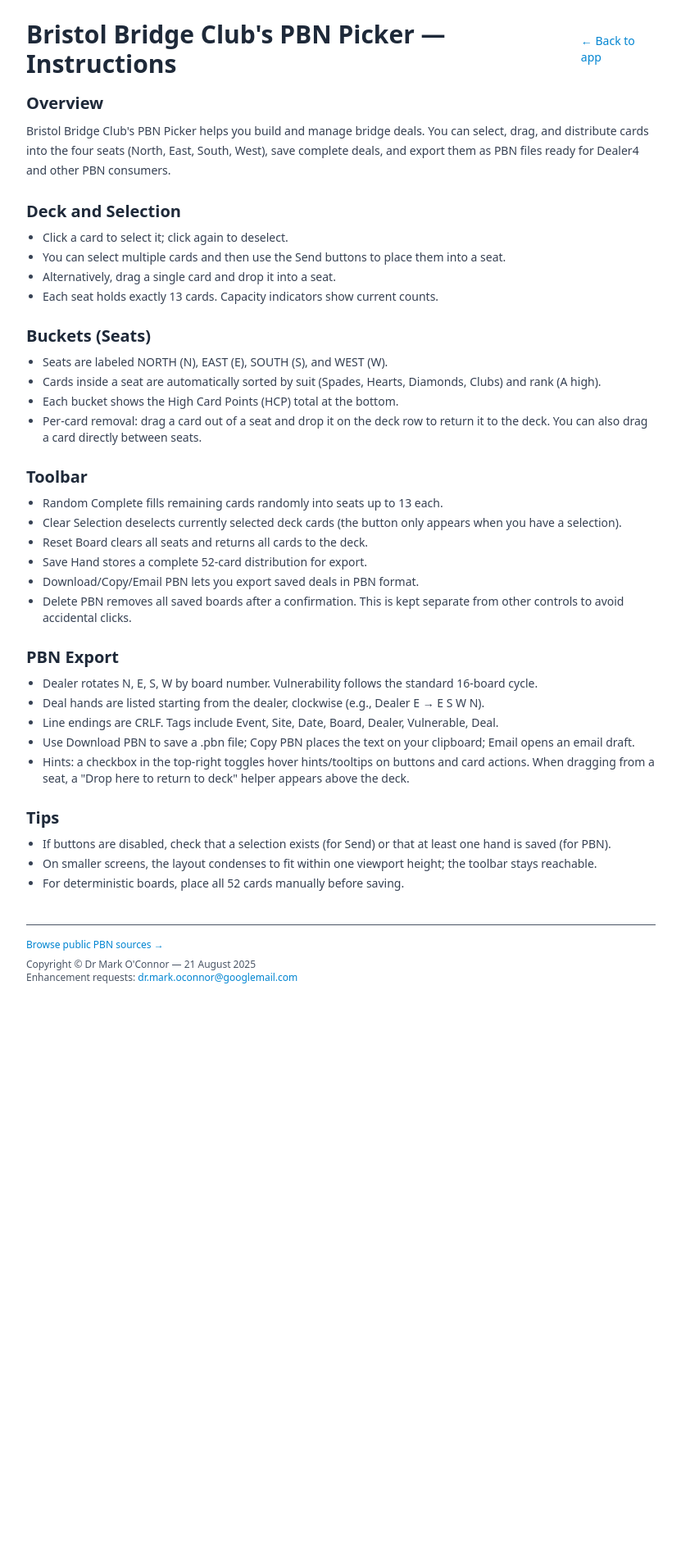
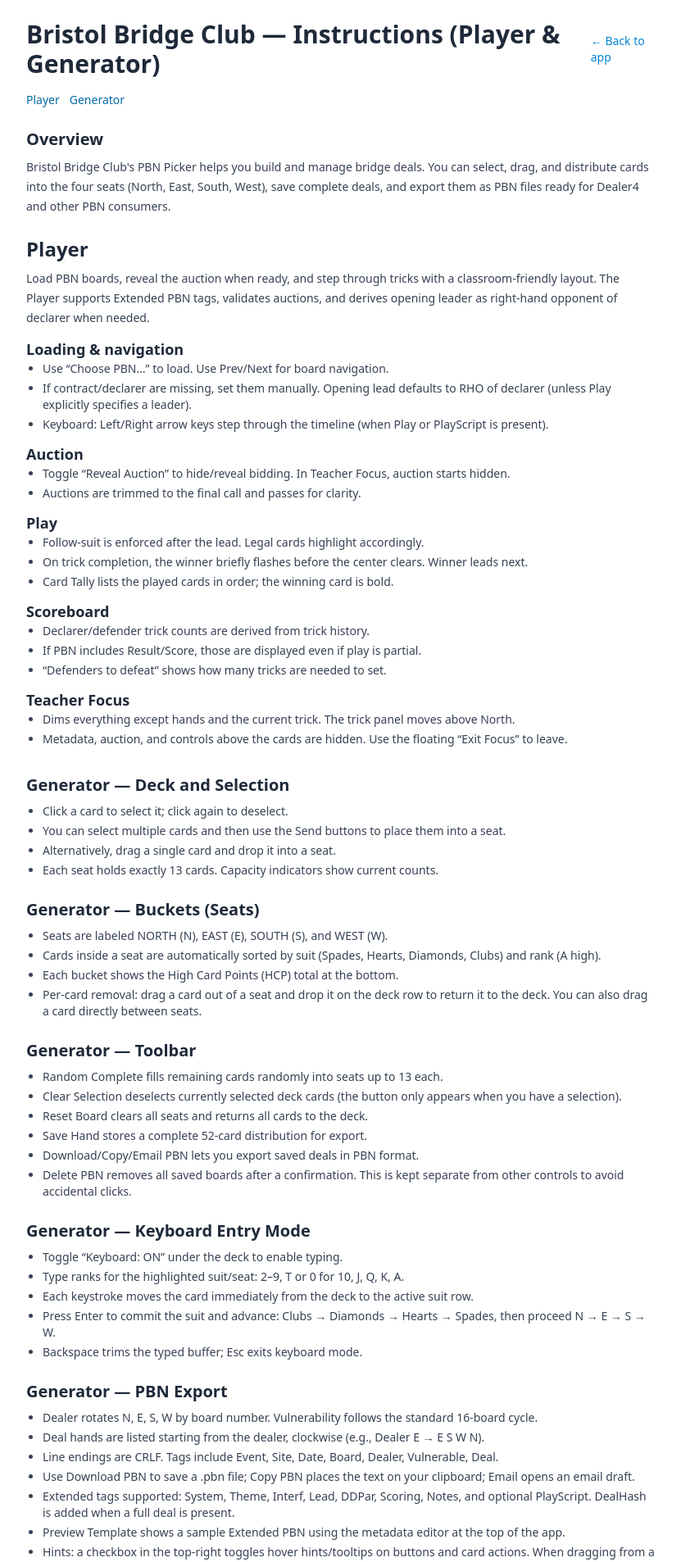
Before and after one commit to drmarkoconnor/ralph-app, a React (Vite) app in the folder ralph-react/: page /instructions in a window 1280 px wide. Shown: the top 1906 px of the page at 82% size, without its empty margins (224-1055 px from the left). Before the commit the page ends 1225 px from the top, so only its background shows below. Built offline with nearby package versions, Linux system fonts and the light colour scheme.

Commit message:
keyboard fix

```diff
--- a/ralph-react/index.html
+++ b/ralph-react/index.html
@@ -4,7 +4,7 @@
 		<meta charset="UTF-8" />
 		<link rel="icon" type="image/svg+xml" href="/vite.svg" />
 		<meta name="viewport" content="width=device-width, initial-scale=1.0" />
-		<title>Bristol Bridge Club's PBN Picker</title>
+		<title>PBN Generator</title>
 	</head>
 	<body>
 		<div id="root"></div>
--- a/ralph-react/src/pages/Home.jsx
+++ b/ralph-react/src/pages/Home.jsx
@@ -13,12 +13,12 @@ export default function Home() {
 				<Link
 					to="/picker"
 					className="px-4 py-3 rounded-lg border border-gray-300 bg-gray-50 hover:bg-gray-100 text-gray-900 text-sm text-center">
-					PBN Picker & Generator
+					PBN Generator (Construct hands)
 				</Link>
 				<Link
 					to="/player"
 					className="px-4 py-3 rounded-lg border border-gray-300 bg-gray-50 hover:bg-gray-100 text-gray-900 text-sm text-center">
-					Tournament PBN Player (beta)
+					PBN Player (Load & Teach)
 				</Link>
 			</div>
 			<div className="mt-6 text-sm text-sky-700">
--- a/ralph-react/src/pages/Instructions.jsx
+++ b/ralph-react/src/pages/Instructions.jsx
@@ -12,12 +12,20 @@ export default function Instructions() {
 			<div className="w-full max-w-3xl">
 				<div className="flex items-center justify-between mb-4">
 					<h1 className="text-3xl font-bold text-gray-800">
-						Bristol Bridge Club's PBN Picker — Instructions
+						Bristol Bridge Club — Instructions (Player & Generator)
 					</h1>
 					<Link to="/" className="text-sm text-sky-600 hover:underline">
 						← Back to app
 					</Link>
 				</div>
+
+				{/* Quick navigation */}
+				<nav className="mb-6 text-sm">
+					<ul className="flex flex-wrap gap-3 text-sky-700">
+						<li><a href="#player" className="hover:underline">Player</a></li>
+						<li><a href="#generator" className="hover:underline">Generator</a></li>
+					</ul>
+				</nav>
 
 				<section className="mb-6">
 					<h2 className="text-xl font-semibold text-gray-800 mb-2">Overview</h2>
@@ -29,10 +37,55 @@ export default function Instructions() {
 					</p>
 				</section>
 
-				<section className="mb-6">
-					<h2 className="text-xl font-semibold text-gray-800 mb-2">
-						Deck and Selection
-					</h2>
+				<section id="player" className="mb-8">
+					<h2 className="text-2xl font-semibold text-gray-800 mb-2">Player</h2>
+					<p className="text-sm text-gray-700 leading-6 mb-3">
+						Load PBN boards, reveal the auction when ready, and step through tricks with a classroom-friendly layout. The Player supports Extended PBN tags, validates auctions, and derives opening leader as right-hand opponent of declarer when needed.
+					</p>
+					<div className="space-y-3">
+						<div>
+							<h3 className="text-lg font-semibold text-gray-800">Loading & navigation</h3>
+							<ul className="list-disc pl-5 space-y-1 text-sm text-gray-700">
+								<li>Use “Choose PBN…” to load. Use Prev/Next for board navigation.</li>
+								<li>If contract/declarer are missing, set them manually. Opening lead defaults to RHO of declarer (unless Play explicitly specifies a leader).</li>
+								<li>Keyboard: Left/Right arrow keys step through the timeline (when Play or PlayScript is present).</li>
+							</ul>
+						</div>
+						<div>
+							<h3 className="text-lg font-semibold text-gray-800">Auction</h3>
+							<ul className="list-disc pl-5 space-y-1 text-sm text-gray-700">
+								<li>Toggle “Reveal Auction” to hide/reveal bidding. In Teacher Focus, auction starts hidden.</li>
+								<li>Auctions are trimmed to the final call and passes for clarity.</li>
+							</ul>
+						</div>
+						<div>
+							<h3 className="text-lg font-semibold text-gray-800">Play</h3>
+							<ul className="list-disc pl-5 space-y-1 text-sm text-gray-700">
+								<li>Follow-suit is enforced after the lead. Legal cards highlight accordingly.</li>
+								<li>On trick completion, the winner briefly flashes before the center clears. Winner leads next.</li>
+								<li>Card Tally lists the played cards in order; the winning card is bold.</li>
+							</ul>
+						</div>
+						<div>
+							<h3 className="text-lg font-semibold text-gray-800">Scoreboard</h3>
+							<ul className="list-disc pl-5 space-y-1 text-sm text-gray-700">
+								<li>Declarer/defender trick counts are derived from trick history.</li>
+								<li>If PBN includes Result/Score, those are displayed even if play is partial.</li>
+								<li>“Defenders to defeat” shows how many tricks are needed to set.</li>
+							</ul>
+						</div>
+						<div>
+							<h3 className="text-lg font-semibold text-gray-800">Teacher Focus</h3>
+							<ul className="list-disc pl-5 space-y-1 text-sm text-gray-700">
+								<li>Dims everything except hands and the current trick. The trick panel moves above North.</li>
+								<li>Metadata, auction, and controls above the cards are hidden. Use the floating “Exit Focus” to leave.</li>
+							</ul>
+						</div>
+					</div>
+				</section>
+
+				<section id="generator" className="mb-6">
+					<h2 className="text-xl font-semibold text-gray-800 mb-2">Generator — Deck and Selection</h2>
 					<ul className="list-disc pl-5 space-y-1 text-sm text-gray-700">
 						<li>Click a card to select it; click again to deselect.</li>
 						<li>
@@ -48,9 +101,7 @@ export default function Instructions() {
 				</section>
 
 				<section className="mb-6">
-					<h2 className="text-xl font-semibold text-gray-800 mb-2">
-						Buckets (Seats)
-					</h2>
+					<h2 className="text-xl font-semibold text-gray-800 mb-2">Generator — Buckets (Seats)</h2>
 					<ul className="list-disc pl-5 space-y-1 text-sm text-gray-700">
 						<li>
 							Seats are labeled NORTH (N), EAST (E), SOUTH (S), and WEST (W).
@@ -71,7 +122,7 @@ export default function Instructions() {
 				</section>
 
 				<section className="mb-6">
-					<h2 className="text-xl font-semibold text-gray-800 mb-2">Toolbar</h2>
+					<h2 className="text-xl font-semibold text-gray-800 mb-2">Generator — Toolbar</h2>
 					<ul className="list-disc pl-5 space-y-1 text-sm text-gray-700">
 						<li>
 							Random Complete fills remaining cards randomly into seats up to 13
@@ -98,9 +149,18 @@ export default function Instructions() {
 				</section>
 
 				<section className="mb-6">
-					<h2 className="text-xl font-semibold text-gray-800 mb-2">
-						PBN Export
-					</h2>
+					<h2 className="text-xl font-semibold text-gray-800 mb-2">Generator — Keyboard Entry Mode</h2>
+					<ul className="list-disc pl-5 space-y-1 text-sm text-gray-700">
+						<li>Toggle “Keyboard: ON” under the deck to enable typing.</li>
+						<li>Type ranks for the highlighted suit/seat: 2–9, T or 0 for 10, J, Q, K, A.</li>
+						<li>Each keystroke moves the card immediately from the deck to the active suit row.</li>
+						<li>Press Enter to commit the suit and advance: Clubs → Diamonds → Hearts → Spades, then proceed N → E → S → W.</li>
+						<li>Backspace trims the typed buffer; Esc exits keyboard mode.</li>
+					</ul>
+				</section>
+
+				<section className="mb-6">
+					<h2 className="text-xl font-semibold text-gray-800 mb-2">Generator — PBN Export</h2>
 					<ul className="list-disc pl-5 space-y-1 text-sm text-gray-700">
 						<li>
 							Dealer rotates N, E, S, W by board number. Vulnerability follows
@@ -118,6 +178,8 @@ export default function Instructions() {
 							Use Download PBN to save a .pbn file; Copy PBN places the text on
 							your clipboard; Email opens an email draft.
 						</li>
+						<li>Extended tags supported: System, Theme, Interf, Lead, DDPar, Scoring, Notes, and optional PlayScript. DealHash is added when a full deal is present.</li>
+						<li>Preview Template shows a sample Extended PBN using the metadata editor at the top of the app.</li>
 
 						<li>
 							Hints: a checkbox in the top-right toggles hover hints/tooltips on
@@ -128,7 +190,7 @@ export default function Instructions() {
 				</section>
 
 				<section className="mb-6">
-					<h2 className="text-xl font-semibold text-gray-800 mb-2">Tips</h2>
+					<h2 className="text-xl font-semibold text-gray-800 mb-2">General Tips</h2>
 					<ul className="list-disc pl-5 space-y-1 text-sm text-gray-700">
 						<li>
 							If buttons are disabled, check that a selection exists (for Send)
@@ -142,6 +204,8 @@ export default function Instructions() {
 							For deterministic boards, place all 52 cards manually before
 							saving.
 						</li>
+						<li>Player supports keyboard stepping with ←/→ when a timeline (Play or PlayScript) is available.</li>
+						<li>In Teacher Focus, use the floating “Exit Focus” control to leave focus mode quickly.</li>
 					</ul>
 				</section>
 
--- a/ralph-react/src/pages/Player.jsx
+++ b/ralph-react/src/pages/Player.jsx
@@ -464,6 +464,7 @@ export default function Player() {
 			resolvingRef.current = false
 			setFlashWinner(null)
 			const maxK = Math.max(0, Math.min(k, timelineMoves.length))
+			const pauseAtEnd = maxK > 0 && maxK % 4 === 0
 			const rem = {
 				N: [...hands.N],
 				E: [...hands.E],
@@ -478,6 +479,7 @@ export default function Player() {
 			let nextSeat = current?.playLeader || leaderFromDec
 			let declTricks = 0
 			let defTricks = 0
+			let lastWinnerAtPause = null
 
 			const takeFromSeat = (seat, suit, rank) => {
 				let idx = rem[seat].findIndex((c) => c.suit === suit && c.rank === rank)
@@ -508,8 +510,15 @@ export default function Player() {
 						}
 						nextSeat = winner
 					}
-					// clear completed trick immediately for next round visual
-					trickArr.length = 0
+					// If we're pausing at trick end (k is multiple of 4), keep the 4 cards visible
+					// and remember the winner for highlighting; otherwise clear immediately.
+					const isLastApplied = i === maxK - 1
+					if (isLastApplied && pauseAtEnd) {
+						lastWinnerAtPause = winner
+						// keep trickArr as-is (length 4) so the UI shows the full trick
+					} else {
+						trickArr.length = 0
+					}
 				}
 			}
 
@@ -519,6 +528,8 @@ export default function Player() {
 			setTricksDecl(declTricks)
 			setTricksDef(defTricks)
 			setTurnSeat(nextSeat)
+			// Highlight the winner when paused at the end of a trick; clear otherwise
+			setFlashWinner(pauseAtEnd ? lastWinnerAtPause : null)
 			setPlayIdx(maxK)
 		},
 		[
```
Also changed, not shown: ralph-react/src/DragDropCards.jsx (+93 -24 lines).
